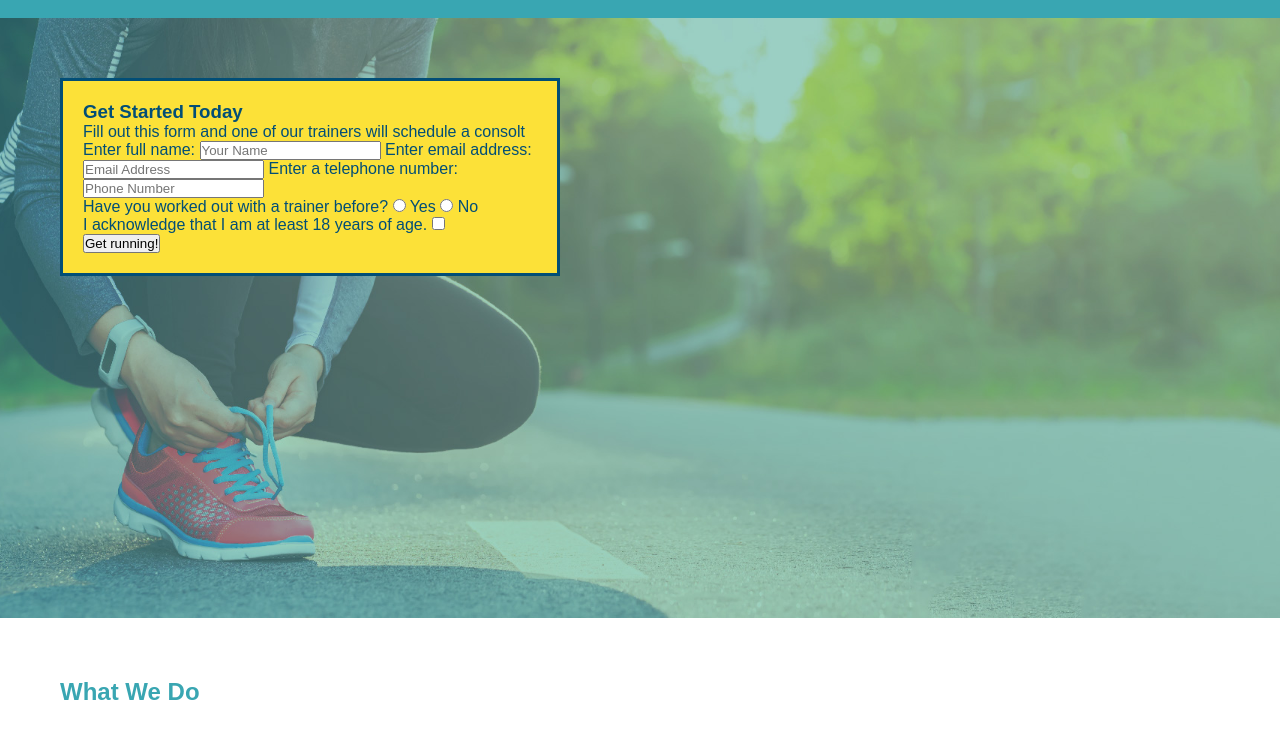
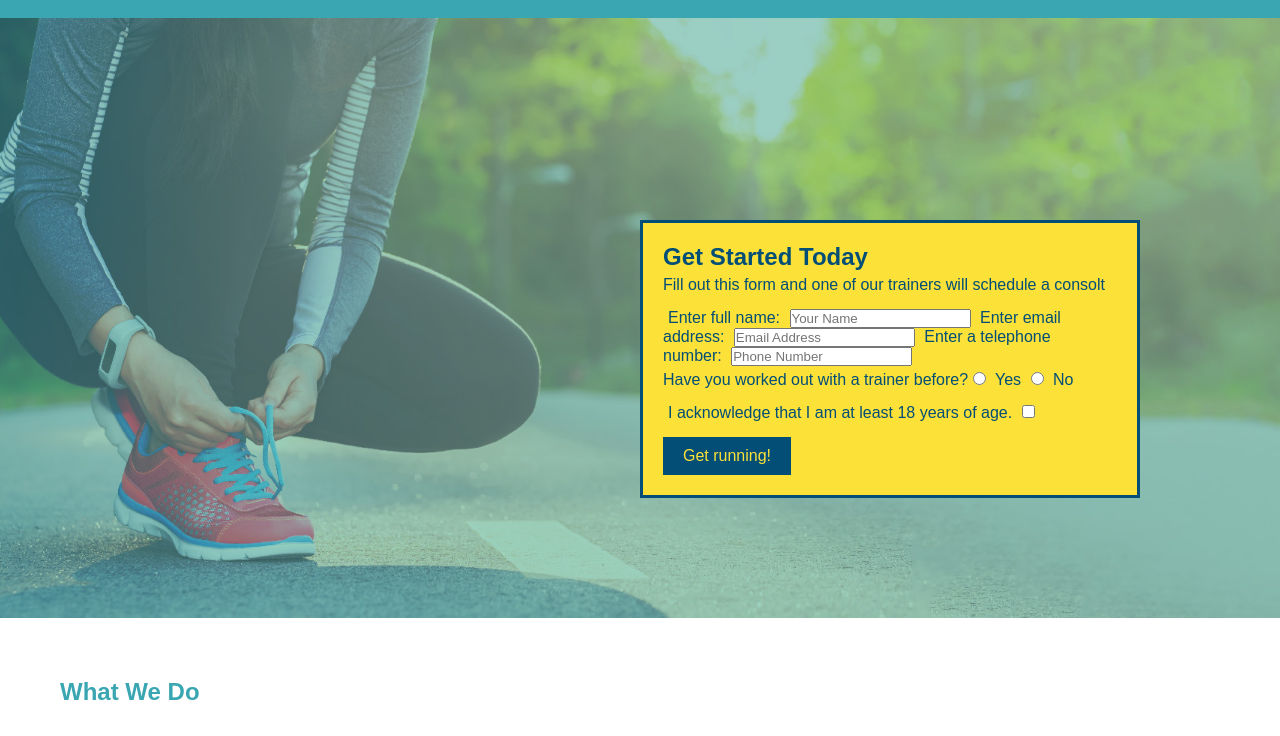
Before and after one commit to feuerbacherb/run-buddy, a plain HTML site: page index.html in a window 1280 px wide. Shown: the part 64-800 px from the top of the page. Drawn offline with Linux system fonts and the light colour scheme.

Commit message:
styled the hero form

```diff
--- a/assets/css/style.css
+++ b/assets/css/style.css
@@ -66,8 +66,19 @@ footer div {
 footer a {
   color: #024e76;
 }
+/* footer end */
 
-/* footer end */
+/* form section */
+.form-input {
+  border: 1px solid #024e76;
+  display:block;
+  padding: 7px 15px;
+  font-size: 16px;
+  color: #024e76;
+  width: 100%;
+  margin-bottom: 15px;
+}
+/* form end */
 
 /* hero start */
 .hero {
@@ -75,16 +86,39 @@ footer a {
   background-size: cover;
   background-position: center;
   height: 600px;
+  position: relative;
 }
 
 .hero-form {
   background-color: #fce138;
-  border-style: solid;
-  border-width: 3px;
-  border-color: #024e76;
+  border: 3px solid #024e76;
   padding: 20px;
   width: 500px;
   color: #024e76;
+  position: absolute;
+  bottom: 120px;
+  right: 140px;
+}
+
+.hero-form button {
+  color: #fce138;
+  background-color: #024e76;
+  border: none;
+  padding: 10px 20px;
+  font-size: 16px;
+}
+
+.hero-form h3 {
+  font-size: 24px;
+  margin: 0;
+}
+
+.hero-form p {
+  margin: 5px 0 15px 0;
+}
+
+.hero-form label {
+  margin: 0 5px;
 }
 /* hero end */
 
```
